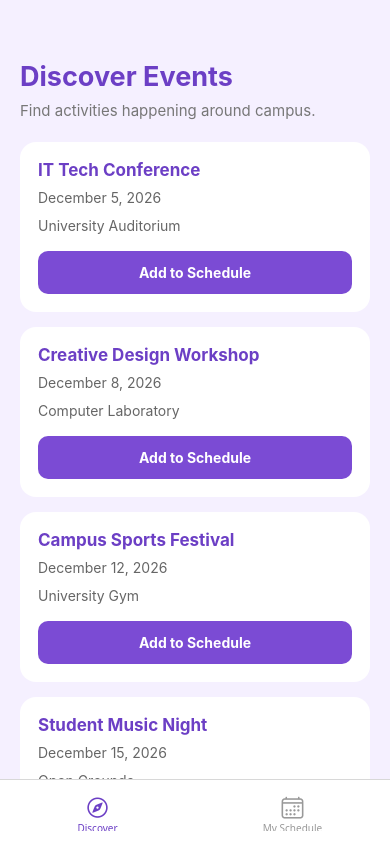
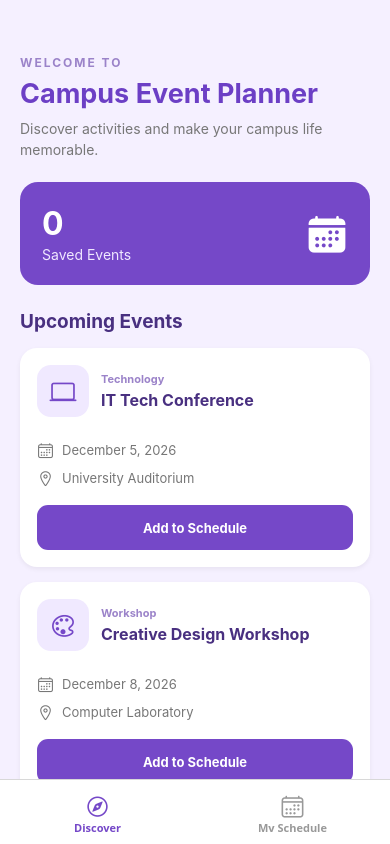
Before and after one commit to Jasmineolasiman/ACTIVITY_6, a React Native app in the folder Activity6/: screen / in a window 390 px wide. Built offline with nearby package versions, Linux system fonts and the light colour scheme.

Commit message:
Finalize Campus Event Planner UI and shared state

```diff
--- a/Activity6/App.js
+++ b/Activity6/App.js
@@ -31,45 +31,61 @@ const campusEvents = [
     title: 'IT Tech Conference',
     date: 'December 5, 2026',
     location: 'University Auditorium',
+    icon: 'laptop-outline',
+    category: 'Technology',
   },
   {
     id: '2',
     title: 'Creative Design Workshop',
     date: 'December 8, 2026',
     location: 'Computer Laboratory',
+    icon: 'color-palette-outline',
+    category: 'Workshop',
   },
   {
     id: '3',
     title: 'Campus Sports Festival',
     date: 'December 12, 2026',
     location: 'University Gym',
+    icon: 'trophy-outline',
+    category: 'Sports',
   },
   {
     id: '4',
     title: 'Student Music Night',
     date: 'December 15, 2026',
     location: 'Open Grounds',
+    icon: 'musical-notes-outline',
+    category: 'Entertainment',
   },
 ];
 
-// Share event information between tabs
+// Share event information between screens
 function EventProvider({ children }) {
   const [savedEvents, setSavedEvents] = useState([]);
-  const [saving, setSaving] = useState(false);
+  const [savingEventId, setSavingEventId] = useState(null);
 
   const addEvent = (event) => {
     if (
       savedEvents.some((item) => item.id === event.id) ||
-      saving
+      savingEventId !== null
     ) {
       return;
     }
 
-    setSaving(true);
+    setSavingEventId(event.id);
 
+    // Simulate saving an event
     setTimeout(() => {
-      setSavedEvents((previous) => [...previous, event]);
-      setSaving(false);
+      setSavedEvents((previous) => {
+        if (previous.some((item) => item.id === event.id)) {
+          return previous;
+        }
+
+        return [...previous, event];
+      });
+
+      setSavingEventId(null);
     }, 1000);
   };
 
@@ -81,32 +97,80 @@ function EventProvider({ children }) {
 
   return (
     <EventContext.Provider
-      value={{ savedEvents, saving, addEvent, removeEvent }}
+      value={{
+        savedEvents,
+        savingEventId,
+        addEvent,
+        removeEvent,
+      }}
     >
       {children}
     </EventContext.Provider>
   );
 }
 
-function EventCard({ event }) {
-  const { savedEvents, saving, addEvent } = useContext(EventContext);
+// Display individual event information
+function EventCard({ event, showRemove = false }) {
+  const {
+    savedEvents,
+    savingEventId,
+    addEvent,
+    removeEvent,
+  } = useContext(EventContext);
 
   const isSaved = savedEvents.some(
     (item) => item.id === event.id
   );
 
+  const isSaving = savingEventId === event.id;
+
   return (
     <View style={styles.card}>
+      <View style={styles.eventHeader}>
+        <View style={styles.eventIcon}>
+          <Ionicons
+            name={event.icon}
+            size={27}
+            color="#7548C8"
+          />
+        </View>
+
+        <View style={styles.eventInfo}>
+          <Text style={styles.category}>{event.category}</Text>
           <Text style={styles.cardTitle}>{event.title}</Text>
+        </View>
+      </View>
+
+      <View style={styles.detailRow}>
+        <Ionicons name="calendar-outline" size={17} color="#777" />
         <Text style={styles.description}>{event.date}</Text>
+      </View>
+
+      <View style={styles.detailRow}>
+        <Ionicons name="location-outline" size={17} color="#777" />
         <Text style={styles.description}>{event.location}</Text>
+      </View>
 
+      {showRemove ? (
         <TouchableOpacity
-        style={[styles.button, isSaved && styles.savedButton]}
+          style={styles.removeButton}
+          onPress={() => removeEvent(event.id)}
+          activeOpacity={0.8}
+        >
+          <Ionicons name="trash-outline" size={17} color="#FFFFFF" />
+          <Text style={styles.buttonText}>Remove Event</Text>
+        </TouchableOpacity>
+      ) : (
+        <TouchableOpacity
+          style={[
+            styles.button,
+            isSaved && styles.savedButton,
+          ]}
           onPress={() => addEvent(event)}
-        disabled={isSaved || saving}
+          disabled={isSaved || savingEventId !== null}
+          activeOpacity={0.8}
         >
-        {saving && !isSaved ? (
+          {isSaving ? (
             <ActivityIndicator color="#FFFFFF" />
           ) : (
             <Text style={styles.buttonText}>
@@ -114,20 +178,45 @@ function EventCard({ event }) {
             </Text>
           )}
         </TouchableOpacity>
+      )}
     </View>
   );
 }
 
+// Discover events tab
 function DiscoverScreen() {
+  const { savedEvents } = useContext(EventContext);
+
   return (
     <ScrollView
       style={styles.container}
       contentContainerStyle={styles.content}
+      showsVerticalScrollIndicator={false}
     >
-      <Text style={styles.title}>Discover Events</Text>
+      <View style={styles.header}>
+        <Text style={styles.greeting}>WELCOME TO</Text>
+        <Text style={styles.title}>Campus Event Planner</Text>
         <Text style={styles.subtitle}>
-        Find activities happening around campus.
+          Discover activities and make your campus life memorable.
         </Text>
+      </View>
+
+      <View style={styles.summaryCard}>
+        <View>
+          <Text style={styles.summaryNumber}>
+            {savedEvents.length}
+          </Text>
+          <Text style={styles.summaryLabel}>Saved Events</Text>
+        </View>
+
+        <Ionicons
+          name="calendar"
+          size={42}
+          color="#FFFFFF"
+        />
+      </View>
+
+      <Text style={styles.sectionTitle}>Upcoming Events</Text>
 
       {campusEvents.map((event) => (
         <EventCard key={event.id} event={event} />
@@ -136,61 +225,67 @@ function DiscoverScreen() {
   );
 }
 
+// My schedule tab
 function ScheduleScreen() {
-  const { savedEvents, removeEvent } = useContext(EventContext);
+  const { savedEvents } = useContext(EventContext);
 
   return (
     <ScrollView
       style={styles.container}
       contentContainerStyle={styles.content}
+      showsVerticalScrollIndicator={false}
     >
       <Text style={styles.title}>My Schedule</Text>
       <Text style={styles.subtitle}>
-        Manage your saved campus events.
+        Keep track of your saved campus activities.
       </Text>
+
+      <View style={styles.scheduleHeader}>
+        <Text style={styles.sectionTitle}>My Saved Events</Text>
+        <Text style={styles.countText}>
+          {savedEvents.length} Events
+        </Text>
+      </View>
 
       {savedEvents.length === 0 ? (
         <View style={styles.emptyCard}>
-          <Ionicons name="calendar-outline" size={45} color="#9B83C9" />
+          <Ionicons
+            name="calendar-outline"
+            size={60}
+            color="#A995D1"
+          />
+
           <Text style={styles.emptyTitle}>No Events Yet</Text>
-          <Text style={styles.description}>
-            Add an event from the Discover tab.
+
+          <Text style={styles.emptyDescription}>
+            You have not added any events to your schedule.
+            Visit the Discover tab to explore upcoming activities.
           </Text>
         </View>
       ) : (
         savedEvents.map((event) => (
-          <View style={styles.card} key={event.id}>
-            <Text style={styles.cardTitle}>{event.title}</Text>
-            <Text style={styles.description}>{event.date}</Text>
-            <Text style={styles.description}>{event.location}</Text>
-
-            <TouchableOpacity
-              style={styles.removeButton}
-              onPress={() => removeEvent(event.id)}
-            >
-              <Text style={styles.buttonText}>Remove Event</Text>
-            </TouchableOpacity>
-          </View>
+          <EventCard
+            key={event.id}
+            event={event}
+            showRemove={true}
+          />
         ))
       )}
     </ScrollView>
   );
 }
 
+// Set up bottom tab navigation
 function AppNavigator() {
   return (
     <NavigationContainer>
       <Tab.Navigator
         screenOptions={({ route }) => ({
           headerShown: false,
-          tabBarActiveTintColor: '#6C3FC5',
-          tabBarInactiveTintColor: '#999',
-          tabBarStyle: {
-            height: 65,
-            paddingBottom: 8,
-            paddingTop: 8,
-            backgroundColor: '#FFFFFF',
-          },
+          tabBarActiveTintColor: '#7548C8',
+          tabBarInactiveTintColor: '#999999',
+          tabBarStyle: styles.tabBar,
+          tabBarLabelStyle: styles.tabLabel,
           tabBarIcon: ({ color, size }) => {
             const iconName =
               route.name === 'Discover'
@@ -198,22 +293,38 @@ function AppNavigator() {
                 : 'calendar-outline';
 
             return (
-              <Ionicons name={iconName} size={size} color={color} />
+              <Ionicons
+                name={iconName}
+                size={size}
+                color={color}
+              />
             );
           },
         })}
       >
-        <Tab.Screen name="Discover" component={DiscoverScreen} />
-        <Tab.Screen name="My Schedule" component={ScheduleScreen} />
+        <Tab.Screen
+          name="Discover"
+          component={DiscoverScreen}
+        />
+
+        <Tab.Screen
+          name="My Schedule"
+          component={ScheduleScreen}
+        />
       </Tab.Navigator>
     </NavigationContainer>
   );
 }
 
+// Main application
 export default function App() {
   return (
     <EventProvider>
-      <StatusBar barStyle="dark-content" backgroundColor="#F5F0FF" />
+      <StatusBar
+        barStyle="dark-content"
+        backgroundColor="#F5F0FF"
+      />
+
       <AppNavigator />
     </EventProvider>
   );
@@ -225,9 +336,19 @@ const styles = StyleSheet.create({
     backgroundColor: '#F5F0FF',
   },
   content: {
-    padding: 20,
-    paddingTop: 60,
-    paddingBottom: 30,
+    paddingHorizontal: 20,
+    paddingTop: 55,
+    paddingBottom: 35,
+  },
+  header: {
+    marginBottom: 22,
+  },
+  greeting: {
+    fontSize: 12,
+    fontWeight: 'bold',
+    color: '#9B83C9',
+    letterSpacing: 2,
+    marginBottom: 7,
   },
   title: {
     fontSize: 27,
@@ -235,61 +356,157 @@ const styles = StyleSheet.create({
     color: '#6C3FC5',
   },
   subtitle: {
-    fontSize: 15,
-    color: '#777',
+    fontSize: 14,
+    color: '#777777',
     marginTop: 8,
-    marginBottom: 22,
+    lineHeight: 21,
+  },
+  summaryCard: {
+    backgroundColor: '#7548C8',
+    padding: 22,
+    borderRadius: 18,
+    flexDirection: 'row',
+    justifyContent: 'space-between',
+    alignItems: 'center',
+    marginBottom: 25,
+  },
+  summaryNumber: {
+    fontSize: 32,
+    fontWeight: 'bold',
+    color: '#FFFFFF',
+  },
+  summaryLabel: {
+    fontSize: 14,
+    color: '#F0E8FF',
+    marginTop: 3,
+  },
+  sectionTitle: {
+    fontSize: 19,
+    fontWeight: 'bold',
+    color: '#493080',
+    marginBottom: 15,
   },
   card: {
     backgroundColor: '#FFFFFF',
-    padding: 18,
-    borderRadius: 16,
+    padding: 17,
+    borderRadius: 17,
     marginBottom: 15,
     elevation: 3,
+    shadowColor: '#000000',
+    shadowOpacity: 0.06,
+    shadowRadius: 5,
+    shadowOffset: {
+      width: 0,
+      height: 2,
+    },
+  },
+  eventHeader: {
+    flexDirection: 'row',
+    alignItems: 'center',
+    marginBottom: 15,
+  },
+  eventIcon: {
+    width: 52,
+    height: 52,
+    borderRadius: 14,
+    backgroundColor: '#F0E9FF',
+    justifyContent: 'center',
+    alignItems: 'center',
+    marginRight: 12,
+  },
+  eventInfo: {
+    flex: 1,
+  },
+  category: {
+    fontSize: 11,
+    color: '#9B83C9',
+    fontWeight: 'bold',
+    marginBottom: 4,
   },
   cardTitle: {
-    fontSize: 17,
+    fontSize: 16,
     fontWeight: 'bold',
-    color: '#6C3FC5',
+    color: '#493080',
+  },
+  detailRow: {
+    flexDirection: 'row',
+    alignItems: 'center',
+    marginTop: 8,
+    gap: 8,
   },
   description: {
-    fontSize: 14,
-    color: '#666',
-    marginTop: 7,
-    lineHeight: 21,
+    fontSize: 13,
+    color: '#777777',
+    lineHeight: 20,
   },
   button: {
-    backgroundColor: '#7B4BD4',
+    backgroundColor: '#7548C8',
     padding: 13,
-    borderRadius: 10,
+    borderRadius: 11,
     alignItems: 'center',
-    marginTop: 15,
+    justifyContent: 'center',
+    marginTop: 17,
+    minHeight: 45,
   },
   savedButton: {
     backgroundColor: '#9B8BB8',
   },
   removeButton: {
-    backgroundColor: '#E05B75',
-    padding: 12,
-    borderRadius: 10,
+    backgroundColor: '#DF6177',
+    padding: 13,
+    borderRadius: 11,
+    alignItems: 'center',
+    justifyContent: 'center',
+    flexDirection: 'row',
+    gap: 7,
+    marginTop: 17,
+  },
+  buttonText: {
+    color: '#FFFFFF',
+    fontSize: 13,
+    fontWeight: 'bold',
+  },
+  scheduleHeader: {
+    flexDirection: 'row',
+    justifyContent: 'space-between',
     alignItems: 'center',
     marginTop: 15,
   },
-  buttonText: {
-    color: '#FFFFFF',
+  countText: {
+    color: '#7548C8',
+    fontSize: 13,
     fontWeight: 'bold',
+    marginBottom: 15,
   },
   emptyCard: {
     backgroundColor: '#FFFFFF',
     padding: 30,
-    borderRadius: 16,
+    borderRadius: 17,
     alignItems: 'center',
-    marginTop: 20,
+    marginTop: 10,
   },
   emptyTitle: {
     fontSize: 19,
     fontWeight: 'bold',
     color: '#6C3FC5',
-    marginTop: 12,
+    marginTop: 15,
+  },
+  emptyDescription: {
+    fontSize: 13,
+    color: '#777777',
+    textAlign: 'center',
+    lineHeight: 21,
+    marginTop: 9,
+  },
+  tabBar: {
+    height: 65,
+    paddingTop: 7,
+    paddingBottom: 7,
+    backgroundColor: '#FFFFFF',
+    borderTopColor: '#EAE2F5',
+  },
+  tabLabel: {
+    fontSize: 11,
+    fontWeight: 'bold',
   },
 });
```
Lines whose indentation alone changed are shown as unchanged.
